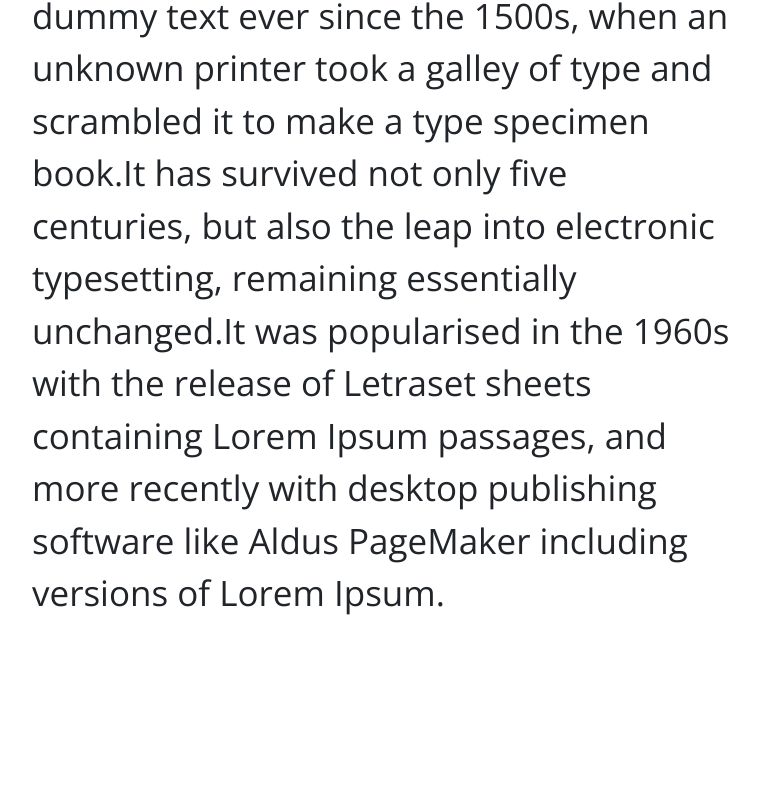
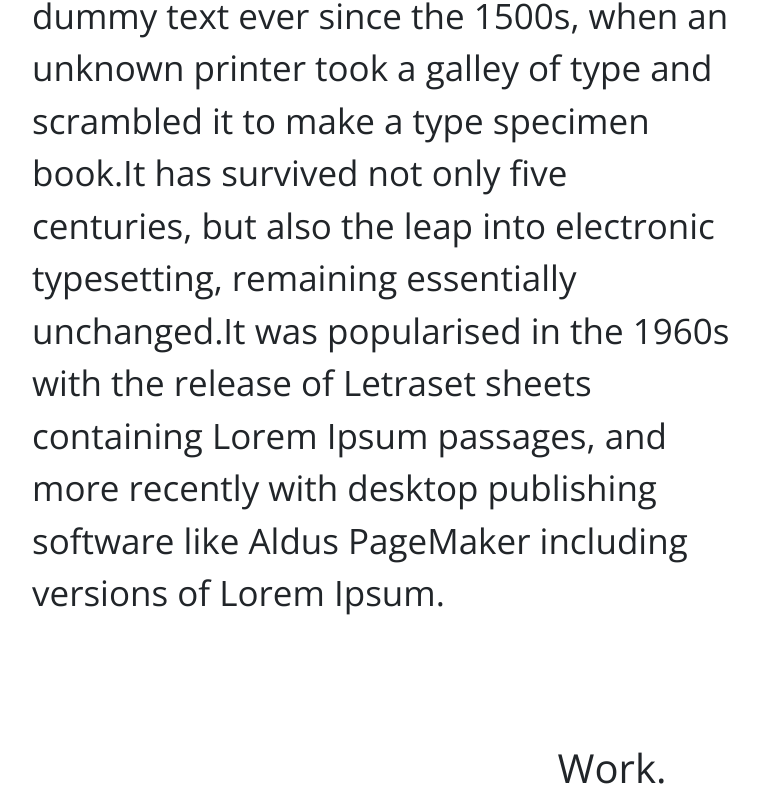
Before and after one commit to Bhaskar-maity/Portfolio, a React (Create React App) app: page / in a window 1280 px wide. Shown: the part 192-992 px from the top of the page, without its empty margins (28-787 px from the left). Before the commit the page ends 928 px from the top, so only its background shows below. Built offline with nearby package versions, Linux system fonts and the light colour scheme.

Commit message:
proj problem solve

```diff
--- a/src/App.js
+++ b/src/App.js
@@ -3,11 +3,13 @@
 import './App.css';
 import NavControl from './components/navbar'
 import About from './components/About'
+import Work from './components/work';
 function App() {
   return (
     <div className="App">
       <NavControl/>
       <About />
+      <Work />
     </div>
   );
 }
--- /dev/null
+++ b/src/components/projects.js
@@ -0,0 +1,19 @@
+import React, { Component } from 'react';
+
+class Project extends Component {
+    state = {  }
+    render() {
+        return (
+
+        <div className='project'>
+        <a href={this.props.url}>
+            <img src={this.props.imageSrc} alt={this.props.title}></img>
+            </a>
+            <h1>{this.props.title}</h1>
+            <span>{this.props.service}</span>
+        </div> )
+
+    }
+}
+
+export default Project;
--- a/src/components/work.js
+++ b/src/components/work.js
@@ -1,13 +1,14 @@
 import React, { Component } from 'react';
-import Project from './project';
+import Project from './projects';
 import data from '../mydata';
 
 class Work extends Component {
     state = {  }
     render() {
-        return (<div>
-        <h1 className='heading'>
-        <Fade bottom cascade>Work.</Fade></h1>
+        return (
+        <div>
+        <h1 className='heading'> </h1>
+        <h1>Work.</h1>
         <div className='work-content'>
                 {data.projects.map((project)=>(
                     <Project key={project.id}
```
